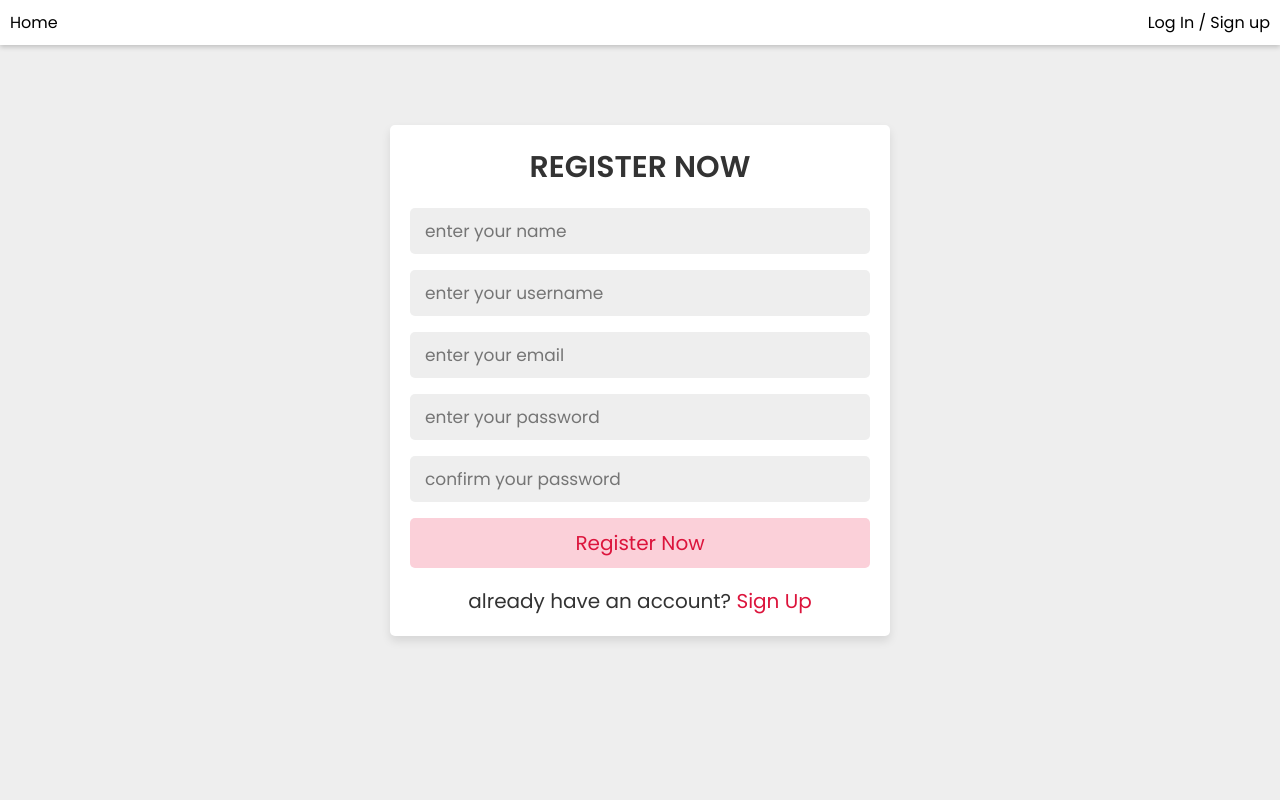
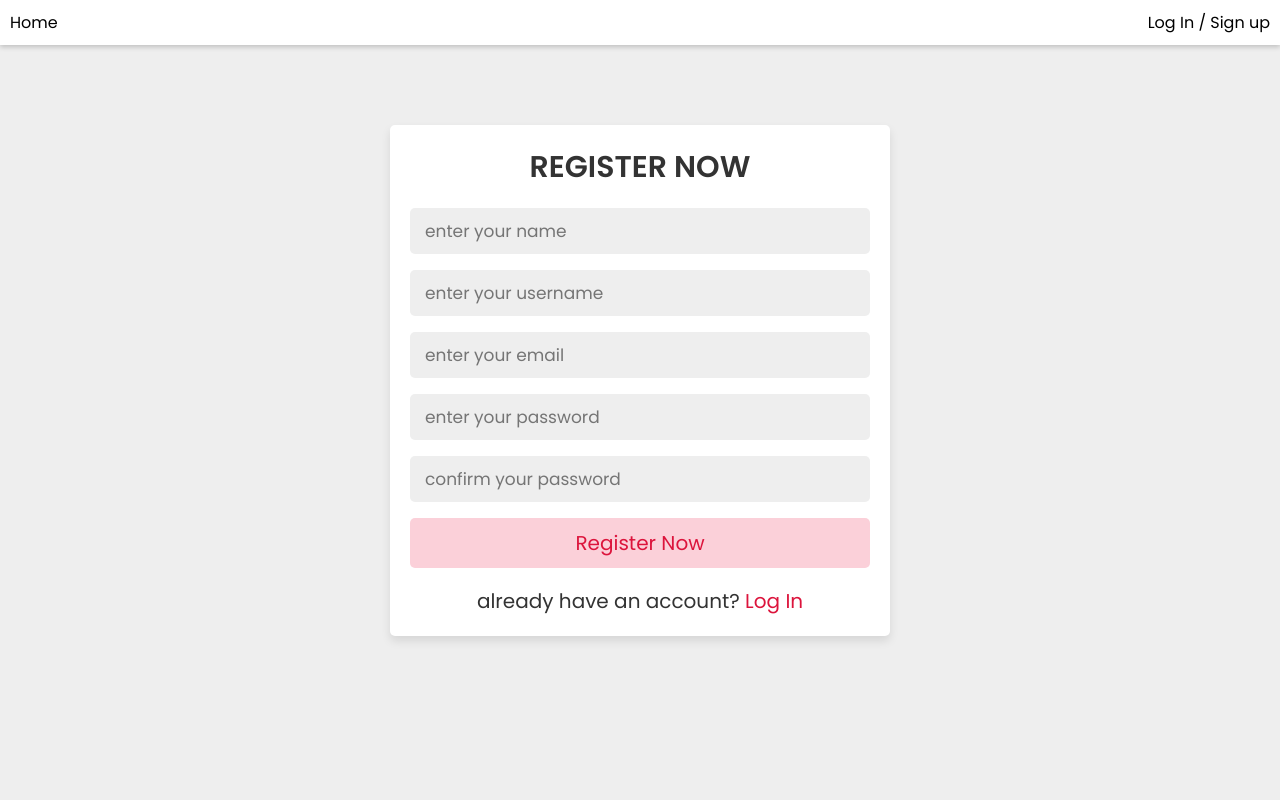
Before and after one commit to IBinLakpa/blog, a PHP site: page /register_form.php in a window 1280 px wide. Run offline with PHP 8.4, Linux system fonts and the light colour scheme.

Commit message:
Update register_form.php

```diff
--- a/register_form.php
+++ b/register_form.php
@@ -27,10 +27,7 @@
          }
       }
    };
-
-
 ?>
-
 <!DOCTYPE html>
 <html lang="en">
    <head>
@@ -61,9 +58,8 @@
             <input type="password" name="password" required placeholder="enter your password">
             <input type="password" name="cpassword" required placeholder="confirm your password">
             <input type="submit" name="submit" value="register now" class="form-btn">
-            <p>already have an account? <a href="login_form.php">Sign Up</a></p>
+            <p>already have an account? <a href="login_form.php">Log In</a></p>
          </form>
       </div>
-
    </body>
 </html>
```
